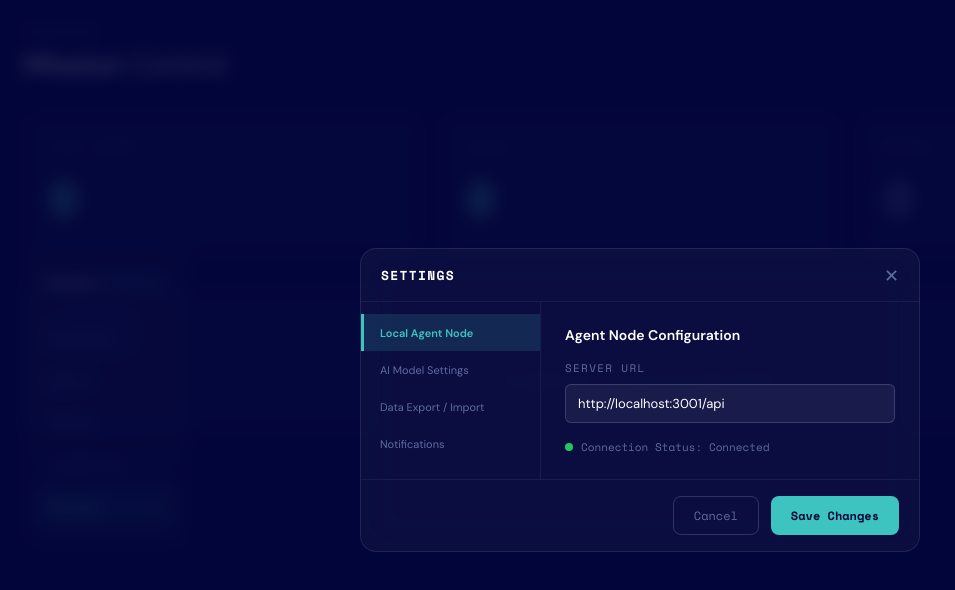
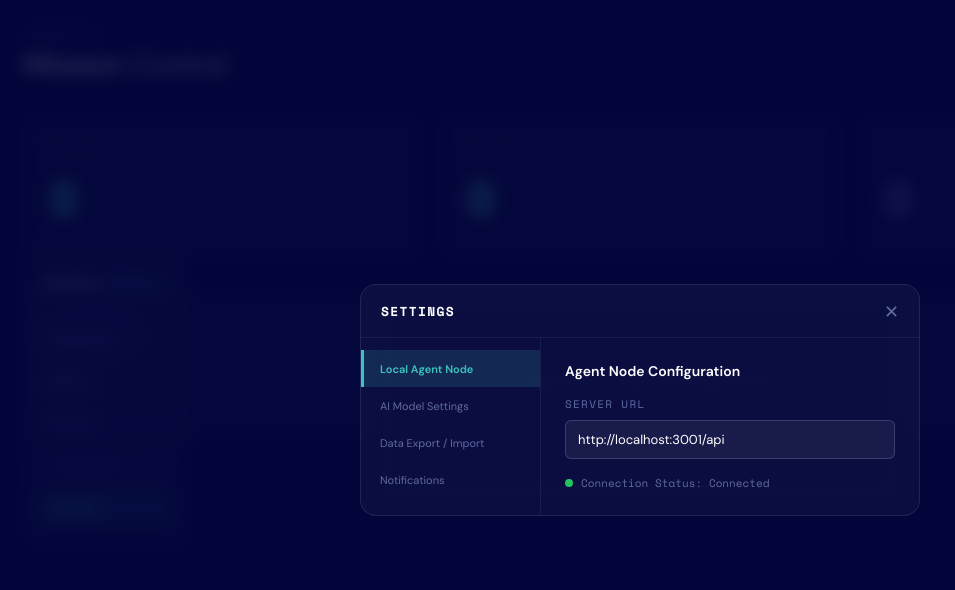
Before and after one commit to pisuthd/predict-station, a Next.js app in the folder frontend/: page /app in a window 1280 px wide. Both pictures are taken after a click on the button "Settings". Shown: the top 590 px of the page, without its empty margins (0-955 px from the left). Built offline with nearby package versions, Linux system fonts and the light colour scheme.

Commit message:
Remove footer buttons from SettingsModal - only close via X

```diff
--- a/frontend/package.json
+++ b/frontend/package.json
@@ -1,5 +1,5 @@
 {
-  "name": "predict-station-frontend",
+  "name": "frontend",
   "version": "0.1.0",
   "private": true,
   "scripts": {
--- a/frontend/src/components/AppHeader.tsx
+++ b/frontend/src/components/AppHeader.tsx
@@ -1,6 +1,6 @@
 'use client'
 
-import { CYAN, monoFont } from '../../../theme'
+import { CYAN, monoFont } from '../theme'
 
 interface AppHeaderProps {
   agentCount?: number
--- a/frontend/src/components/AppSidebar.tsx
+++ b/frontend/src/components/AppSidebar.tsx
@@ -1,7 +1,6 @@
 'use client'
 
-import { useState } from 'react'
-import { CYAN, monoFont } from '../../../theme'
+import { CYAN, monoFont } from '../theme'
 
 interface AppSidebarProps {
   activeTab?: string
--- a/frontend/src/components/Dashboard.tsx
+++ b/frontend/src/components/Dashboard.tsx
@@ -1,6 +1,6 @@
 'use client'
 
-import { CYAN, monoFont, sansFont } from '../../../theme'
+import { CYAN, monoFont, sansFont } from '../theme'
 
 interface Agent {
   id: string
--- a/frontend/src/components/PlaceholderPage.tsx
+++ b/frontend/src/components/PlaceholderPage.tsx
@@ -1,6 +1,6 @@
 'use client'
 
-import { NAVY, MUTED, monoFont, sansFont } from '../../../theme'
+import { NAVY, MUTED, monoFont, sansFont } from '../theme'
 
 interface PlaceholderPageProps {
   title: string
--- a/frontend/src/components/SettingsModal.tsx
+++ b/frontend/src/components/SettingsModal.tsx
@@ -304,39 +304,6 @@ export default function SettingsModal({ isOpen, onClose }: SettingsModalProps) {
             </motion.div>
           </div>
 
-          {/* Footer */}
-          <div style={{ display: 'flex', justifyContent: 'flex-end', gap: 12, padding: '16px 20px', borderTop: '1px solid rgba(180,200,255,0.08)' }}>
-            <button
-              onClick={onClose}
-              style={{
-                padding: '10px 20px',
-                background: 'transparent',
-                border: '1px solid rgba(180,200,255,0.2)',
-                borderRadius: 8,
-                color: MUTED,
-                fontFamily: monoFont,
-                fontSize: 12,
-                cursor: 'pointer',
-              }}
-            >
-              Cancel
-            </button>
-            <button
-              style={{
-                padding: '10px 20px',
-                background: CYAN,
-                border: 'none',
-                borderRadius: 8,
-                color: NAVY,
-                fontFamily: monoFont,
-                fontWeight: 700,
-                fontSize: 12,
-                cursor: 'pointer',
-              }}
-            >
-              Save Changes
-            </button>
-          </div>
         </motion.div>
       </motion.div>
     </AnimatePresence>
--- a/frontend/src/components/Sidebar.tsx
+++ b/frontend/src/components/Sidebar.tsx
@@ -1,7 +1,7 @@
 'use client'
 
 import { useState } from 'react'
-import { CYAN, NAVY, MUTED, monoFont, sansFont } from '../theme'
+import { CYAN, NAVY, monoFont, sansFont } from '../theme'
 
 interface SidebarProps {
   agentCount: number
```
